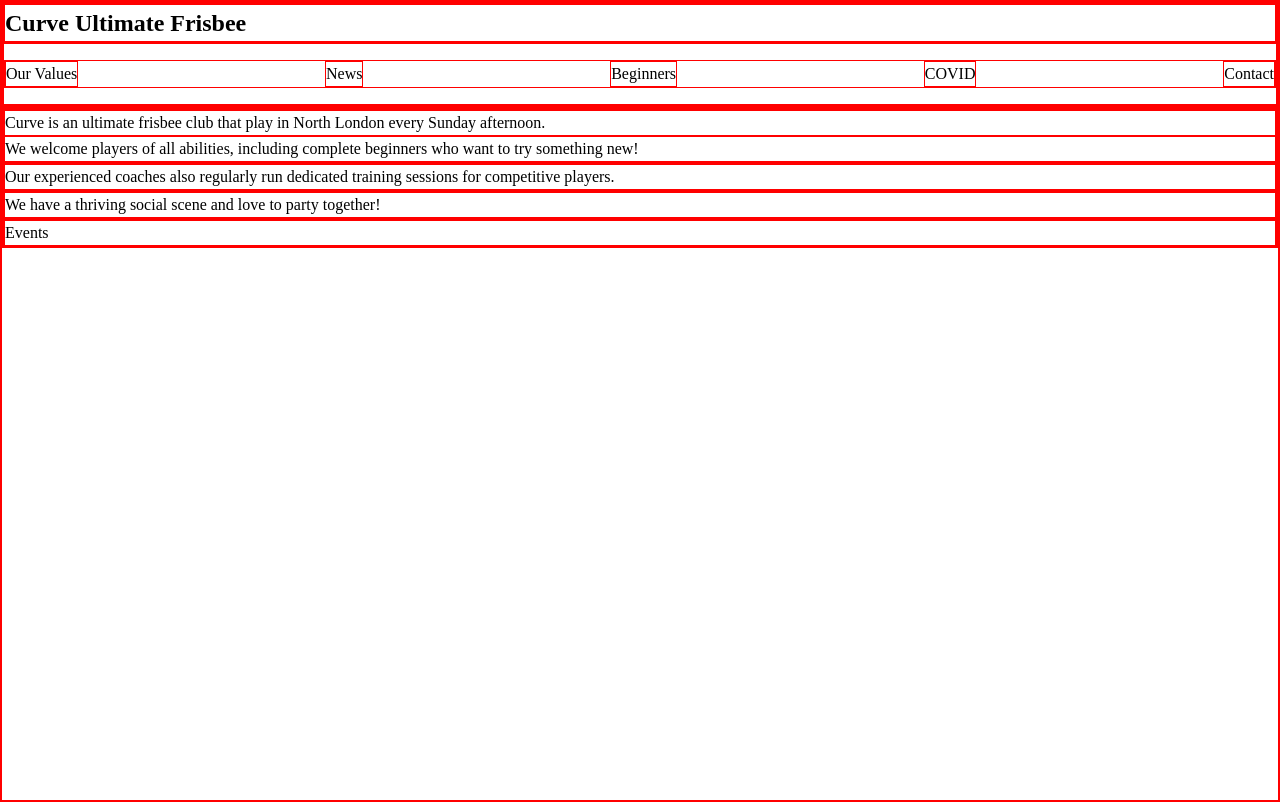
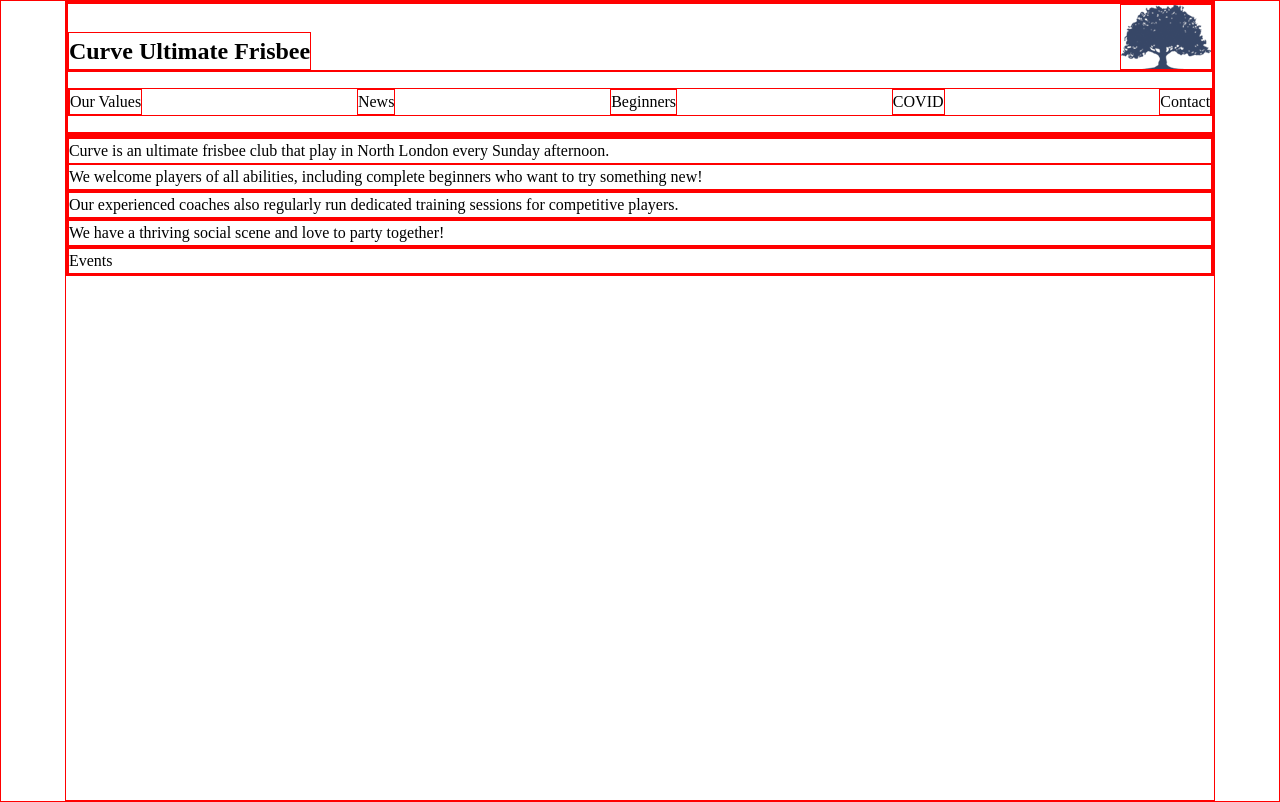
Before and after one commit to mikejguo290/responsive-club-website, a plain HTML site: page index.html in a window 1280 px wide. Drawn offline with Linux system fonts and the light colour scheme.

Commit message:
create icons section to sit above nav bar.

```diff
--- a/index.html
+++ b/index.html
@@ -13,9 +13,10 @@
     </head>
     <body>
         <header>
-            <section>
+            <section class="icons">
                 <!-- tree image -->
                 <h1>Curve Ultimate Frisbee</h1>
+                <img src="./resources/images/tree.jpeg" />
             </section>
             <nav>
                 <ul>
@@ -28,7 +29,7 @@
             </nav>
         </header>
         <main>
-            <section>
+            <section class="jumbotron">
                 <!-- jumbotron with curve's image -->
             </section>
             <!-- this is what I want people to see first, fits with values and vibes of curve -->
--- a/styles.css
+++ b/styles.css
@@ -1,5 +1,15 @@
 *{
     border: 1px red solid;
+}
+body {
+    width: 90%;
+    margin: auto;
+}
+
+.icons {
+    display: flex;
+    justify-content: space-between;
+    align-items: flex-end;
 }
 
 nav {
```
Also changed, not shown: resources/images/curve-logo.jpeg (added), resources/images/tree.jpeg (added).
